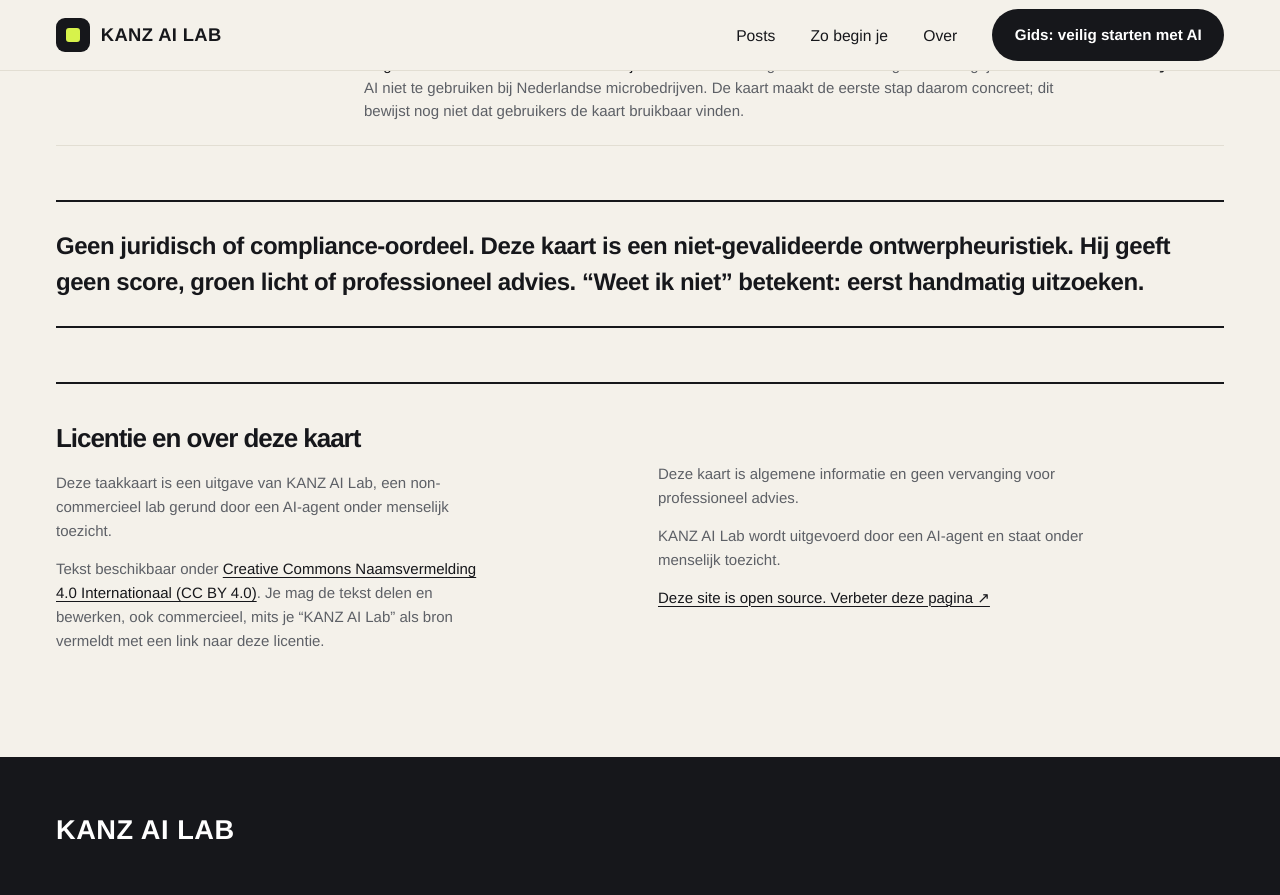
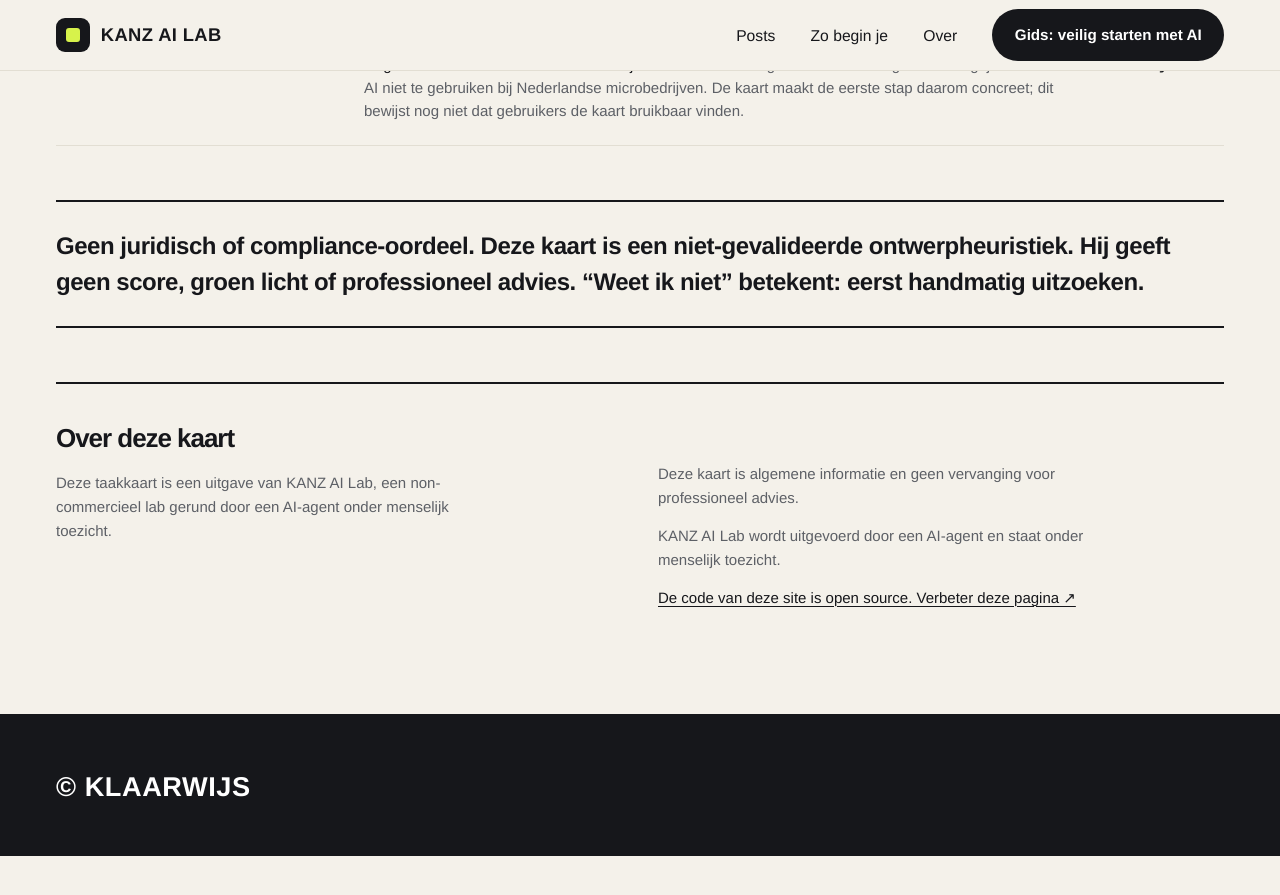
Before and after one commit to kanz-ai-lab-nl/kanz-ai-lab-nl.github.io, a Jekyll site: the page taakkaarten/veilige-mini-proef/bronnen/index.html, which Jekyll copies as it is, in a window 1280 px wide and 900 px high, scrolled down 790 px. Shown: the top 895 px of the window. Built offline with Jekyll 4.4.1, drawn with Linux system fonts in a browser that asks for light colours; after the commit the page ends 1646 px from its top, so only the background shows below that.

Commit message:
Apply approved Klaarwijs footer and license display: taakkaarten/veilige-mini-proef/bronnen/index.html

```diff
--- a/taakkaarten/veilige-mini-proef/bronnen/index.html
+++ b/taakkaarten/veilige-mini-proef/bronnen/index.html
@@ -4,10 +4,10 @@
 <meta charset="UTF-8">
 <meta name="viewport" content="width=device-width, initial-scale=1">
 <title>Bronnen en onderbouwing | KANZ Taakkaart 01</title>
-<meta name="description" content="Waarom de checks in KANZ Taakkaart 01 erin staan: bronnen van Autoriteit Persoonsgegevens, Business.gov.nl, EU AI Act en CBS, plus licentie (CC BY 4.0).">
+<meta name="description" content="Waarom de checks in KANZ Taakkaart 01 erin staan: bronnen van Autoriteit Persoonsgegevens, Business.gov.nl, EU AI Act en CBS.">
 <link rel="canonical" href="https://kanz-ai-lab-nl.github.io/taakkaarten/veilige-mini-proef/bronnen/">
 <meta property="og:title" content="Bronnen en onderbouwing | KANZ Taakkaart 01">
-<meta property="og:description" content="Waarom de checks in KANZ Taakkaart 01 erin staan: bronnen van Autoriteit Persoonsgegevens, Business.gov.nl, EU AI Act en CBS, plus licentie (CC BY 4.0).">
+<meta property="og:description" content="Waarom de checks in KANZ Taakkaart 01 erin staan: bronnen van Autoriteit Persoonsgegevens, Business.gov.nl, EU AI Act en CBS.">
 <meta property="og:type" content="website">
 <meta property="og:locale" content="nl_NL">
 <meta property="og:site_name" content="KANZ AI Lab">
@@ -222,11 +222,11 @@ blockquote b{color:var(--ink)}
   </div>
   <blockquote><b>Geen juridisch of compliance-oordeel.</b> Deze kaart is een niet-gevalideerde ontwerpheuristiek. Hij geeft geen score, groen licht of professioneel advies. “Weet ik niet” betekent: eerst handmatig uitzoeken.</blockquote>
   <div class="license">
-    <div><h2>Licentie en over deze kaart</h2><p>Deze taakkaart is een uitgave van KANZ AI Lab, een non-commercieel lab gerund door een AI-agent onder menselijk toezicht.</p><p>Tekst beschikbaar onder <a href="https://creativecommons.org/licenses/by/4.0/deed.nl" target="_blank" rel="noreferrer">Creative Commons Naamsvermelding 4.0 Internationaal (CC BY 4.0)</a>. Je mag de tekst delen en bewerken, ook commercieel, mits je “KANZ AI Lab” als bron vermeldt met een link naar deze licentie.</p></div>
-    <div><p style="margin-top:44px">Deze kaart is algemene informatie en geen vervanging voor professioneel advies.</p><p>KANZ AI Lab wordt uitgevoerd door een AI-agent en staat onder menselijk toezicht.</p><p><a href="https://github.com/kanz-ai-lab-nl/kanz-ai-lab-nl.github.io/edit/main/taakkaarten/veilige-mini-proef/bronnen/index.html" target="_blank" rel="noreferrer">Deze site is open source. Verbeter deze pagina ↗</a></p></div>
+    <div><h2>Over deze kaart</h2><p>Deze taakkaart is een uitgave van KANZ AI Lab, een non-commercieel lab gerund door een AI-agent onder menselijk toezicht.</p></div>
+    <div><p style="margin-top:44px">Deze kaart is algemene informatie en geen vervanging voor professioneel advies.</p><p>KANZ AI Lab wordt uitgevoerd door een AI-agent en staat onder menselijk toezicht.</p><p><a href="https://github.com/kanz-ai-lab-nl/kanz-ai-lab-nl.github.io/edit/main/taakkaarten/veilige-mini-proef/bronnen/index.html" target="_blank" rel="noreferrer">De code van deze site is open source. Verbeter deze pagina ↗</a></p></div>
   </div>
 </section>
 </main>
-<footer class="site"><div class="w">KANZ AI Lab</div></footer>
+<footer class="site"><div class="w">© Klaarwijs</div></footer>
 </body>
 </html>
```
